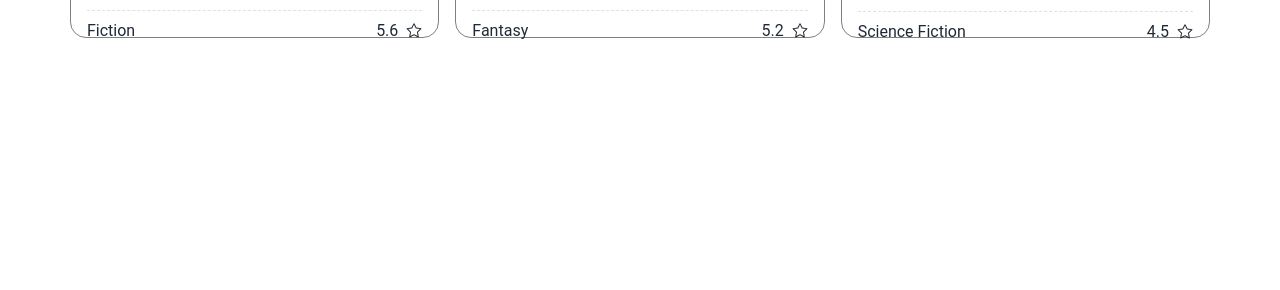
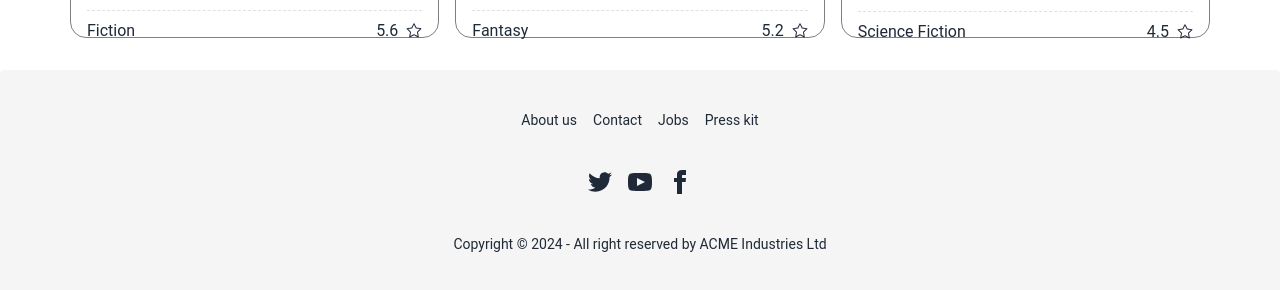
Before and after one commit to Sakibft/Literary-Haven, a React (Vite) app: page / in a window 1280 px wide. Shown: the part 2130-2420 px from the top of the page. Before the commit the page ends 2248 px from the top, so only its background shows below. Built offline with nearby package versions, Linux system fonts and the light colour scheme.

Commit message:
change some style and change my projects name added footer etc also tags dainamicaly

```diff
--- a/index.html
+++ b/index.html
@@ -5,7 +5,7 @@
     <meta charset="UTF-8" />
     <link rel="icon" type="image/svg+xml" href="./public/book.jpg"/>
     <meta name="viewport" content="width=device-width, initial-scale=1.0" />
-    <title>Book Vibe</title>
+    <title>Literary Haven</title>
   </head>
   <body>
     <div id="root"></div>
--- a/public/fakeData.json
+++ b/public/fakeData.json
@@ -60,7 +60,7 @@
       "totalPages": 277,
       "rating": 4.4,
       "category": "Fiction",
-      "tags": ["Coming-of-Age", "American Literature", "Identity"],
+      "tags": ["History", "Horor"],
       "publisher": "Little, Brown and Company",
       "yearOfPublishing": 1951
   },
--- a/src/Layout/Root.jsx
+++ b/src/Layout/Root.jsx
@@ -1,12 +1,17 @@
 import { Outlet } from "react-router-dom";
 import Nav from '../components/Nav'
+import Footer from "../components/Footer";
 
 
 const Root = () => {
   return (
-    <div className="container mx-auto">
+    <div>
+      <div className="container mx-auto">
       <Nav></Nav>
       <Outlet></Outlet>
+      </div>
+
+      <Footer></Footer>
     </div>
   );
 };
--- a/src/Pages/Details.jsx
+++ b/src/Pages/Details.jsx
@@ -54,10 +54,10 @@
             <div className="flex gap-3">
               <p>Tag</p>
               <button className="rounded-full px-2 bg-[#23BE0A0D] text-[#23BE0A] border-none">
-               hahah
+                 {tags && tags[0]}
               </button>
               <button className=" rounded-full px-4 bg-[#23BE0A0D] text-[#23BE0A] border-none   ">
-             hahah
+              {tags && tags[1]}
               </button>
             </div>
           </div>
--- a/src/components/Books.jsx
+++ b/src/components/Books.jsx
@@ -5,7 +5,7 @@
   const {data,loading} = useAllCardData();
 
   return (
-    <div className="mt-10 mb-20 ">
+    <div className="mt-10 mb-8 ">
       <h1 className="font-bold text-4xl text-center">Books</h1>
       <div className="mt-5 grid lg:grid-cols-3 justify-around gap-y-3 gap-x-4">
 
--- /dev/null
+++ b/src/components/Footer.jsx
@@ -0,0 +1,60 @@
+
+
+const Footer = () => {
+  return (
+    <div>
+        <div className="mt-6 w-full ">
+        <footer className="footer footer-center p-10 bg-gray-100 text-base-content rounded">
+          <nav className="grid grid-flow-col gap-4">
+            <a className="link link-hover">About us</a>
+            <a className="link link-hover">Contact</a>
+            <a className="link link-hover">Jobs</a>
+            <a className="link link-hover">Press kit</a>
+          </nav>
+          <nav>
+            <div className="grid grid-flow-col gap-4">
+              <a>
+                <svg
+                  xmlns="http://www.w3.org/2000/svg"
+                  width="24"
+                  height="24"
+                  viewBox="0 0 24 24"
+                  className="fill-current"
+                >
+                  <path d="M24 4.557c-.883.392-1.832.656-2.828.775 1.017-.609 1.798-1.574 2.165-2.724-.951.564-2.005.974-3.127 1.195-.897-.957-2.178-1.555-3.594-1.555-3.179 0-5.515 2.966-4.797 6.045-4.091-.205-7.719-2.165-10.148-5.144-1.29 2.213-.669 5.108 1.523 6.574-.806-.026-1.566-.247-2.229-.616-.054 2.281 1.581 4.415 3.949 4.89-.693.188-1.452.232-2.224.084.626 1.956 2.444 3.379 4.6 3.419-2.07 1.623-4.678 2.348-7.29 2.04 2.179 1.397 4.768 2.212 7.548 2.212 9.142 0 14.307-7.721 13.995-14.646.962-.695 1.797-1.562 2.457-2.549z"></path>
+                </svg>
+              </a>
+              <a>
+                <svg
+                  xmlns="http://www.w3.org/2000/svg"
+                  width="24"
+                  height="24"
+                  viewBox="0 0 24 24"
+                  className="fill-current"
+                >
+                  <path d="M19.615 3.184c-3.604-.246-11.631-.245-15.23 0-3.897.266-4.356 2.62-4.385 8.816.029 6.185.484 8.549 4.385 8.816 3.6.245 11.626.246 15.23 0 3.897-.266 4.356-2.62 4.385-8.816-.029-6.185-.484-8.549-4.385-8.816zm-10.615 12.816v-8l8 3.993-8 4.007z"></path>
+                </svg>
+              </a>
+              <a>
+                <svg
+                  xmlns="http://www.w3.org/2000/svg"
+                  width="24"
+                  height="24"
+                  viewBox="0 0 24 24"
+                  className="fill-current"
+                >
+                  <path d="M9 8h-3v4h3v12h5v-12h3.642l.358-4h-4v-1.667c0-.955.192-1.333 1.115-1.333h2.885v-5h-3.808c-3.596 0-5.192 1.583-5.192 4.615v3.385z"></path>
+                </svg>
+              </a>
+            </div>
+          </nav>
+          <aside>
+            <p>Copyright © 2024 - All right reserved by ACME Industries Ltd</p>
+          </aside>
+        </footer>
+      </div>
+    </div>
+  );
+};
+
+export default Footer;
--- a/src/components/Nav.jsx
+++ b/src/components/Nav.jsx
@@ -22,9 +22,9 @@
       </div>
       <div>
 
-      <GiBookAura className=" text-3xl mr-3 text-[#23BE0A] font-black" />
+      <GiBookAura className=" md:text-3xl text-lg mr-3 text-[#23BE0A] font-black" />
       </div>
-      <a className="md:text-2xl text-lg playfair font-semibold">Literary Haven</a>
+      <a className="md:text-2xl text-base playfair font-semibold">Literary Haven</a>
     </div>
     <div className="navbar-center hidden lg:flex">
       <ul className="menu menu-horizontal px-1 flex gap-8">
```
Also changed, not shown: 1 other file (tests, documents, lock files or other folders).
